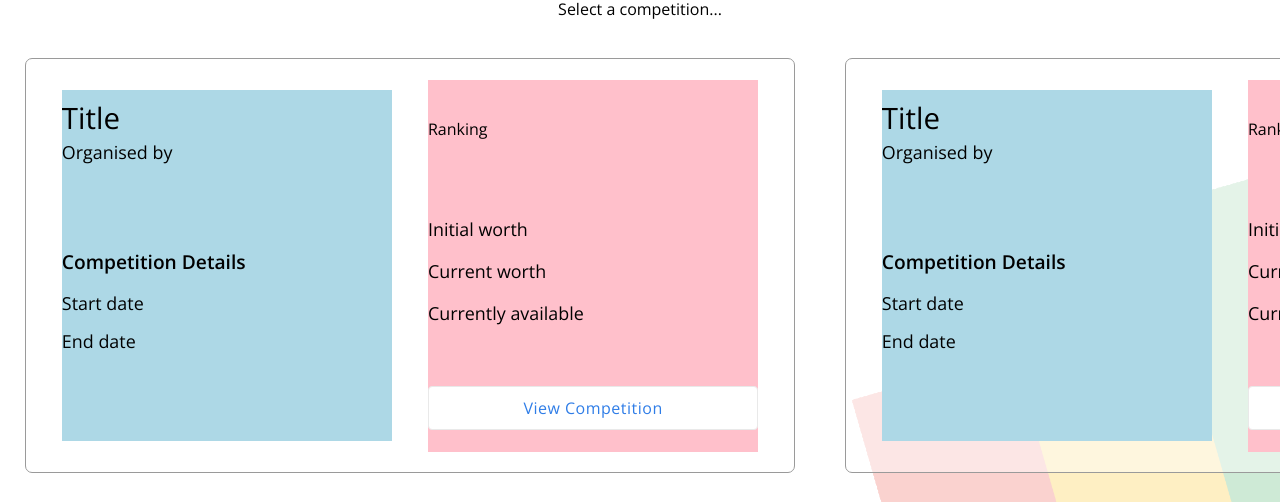
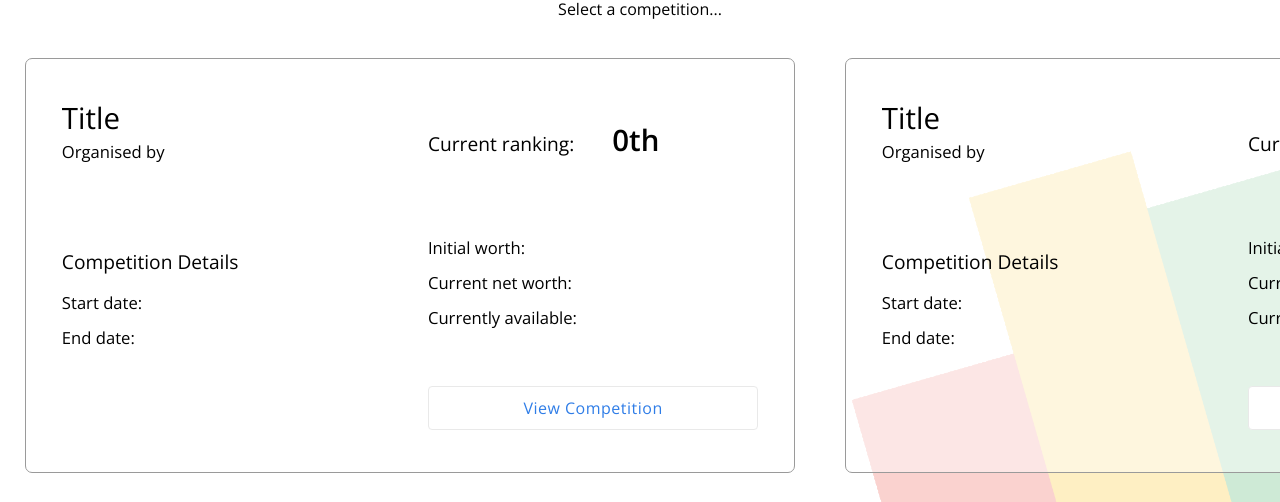
Before and after one commit to googleinterns/sgonks, a React (Create React App) app in the folder project/frontend/: page /compselect in a window 1280 px wide. Shown: the part 132-634 px from the top of the page. Built offline with nearby package versions, Linux system fonts and the light colour scheme; no server answers; sample sign-in values are in the browser's storage.

Commit message:
Finish formatting of competition card

```diff
--- a/project/frontend/src/components/CompetitionCard/CompetitionCard.js
+++ b/project/frontend/src/components/CompetitionCard/CompetitionCard.js
@@ -3,6 +3,8 @@ import classes from "./CompetitionCard.module.css";
 import LinkButton from "../UI/LinkButton/LinkButton";
 
 const CompetitionCard = (props) => {
+  console.log("props");
+  console.log(props);
   return (
     <li className={classes.CompetitionCardContainer}>
       <div className={classes.CompetitionInfoContainer}>
@@ -12,16 +14,18 @@ const CompetitionCard = (props) => {
         </div>
         <div className={classes.CompetitionDetails}>
           <h3>Competition Details</h3>
-          <p>Start date</p>
-          <p>End date</p>
+          <p>Start date: </p>
+          <p>End date:</p>
         </div>
       </div>
       <div className={classes.CompetitionPersonalInfoContainer}>
-        <p>Ranking</p>
+        <p>
+          Current ranking: <span>0th</span>
+        </p>
         <div className={classes.UserCompInfo}>
-          <p>Initial worth</p>
-          <p>Current worth</p>
-          <p>Currently available</p>
+          <p>Initial worth:</p>
+          <p>Current net worth:</p>
+          <p>Currently available:</p>
         </div>
         <LinkButton inverted>View Competition</LinkButton>
       </div>
--- a/project/frontend/src/components/CompetitionCard/CompetitionCard.module.css
+++ b/project/frontend/src/components/CompetitionCard/CompetitionCard.module.css
@@ -27,7 +27,6 @@
   justify-content: flex-start;
   align-items: flex-start;
   text-align: left;
-  background: lightblue;
 }
 
 .CompIdentification {
@@ -44,18 +43,18 @@
 
 .CompIdentification h2 {
   font-weight: 400;
-  font-size: 1.4vw;
+  font-size: 1.3vw;
   line-height: 0.6;
 }
 
 .CompetitionDetails h3 {
-  font-weight: 600;
+  font-weight: 500;
   font-size: 1.5vw;
 }
 
 .CompetitionDetails p {
   font-weight: 400;
-  font-size: 1.4vw;
+  font-size: 1.3vw;
   line-height: 1.1;
 }
 
@@ -66,13 +65,20 @@
   justify-content: space-around;
   width: 43%;
   height: 90%;
-  background: pink;
   text-align: left;
 }
 
 .CompetitionPersonalInfoContainer p {
+  font-size: 1.5vw;
+}
+
+.CompetitionPersonalInfoContainer p span {
+  font-size: 2.3vw;
+  font-weight: 600;
+  padding-left: 10%;
 }
 
 .UserCompInfo p {
-  font-size: 1.4vw;
+  font-size: 1.3vw;
+  line-height: 1.1;
 }
```
